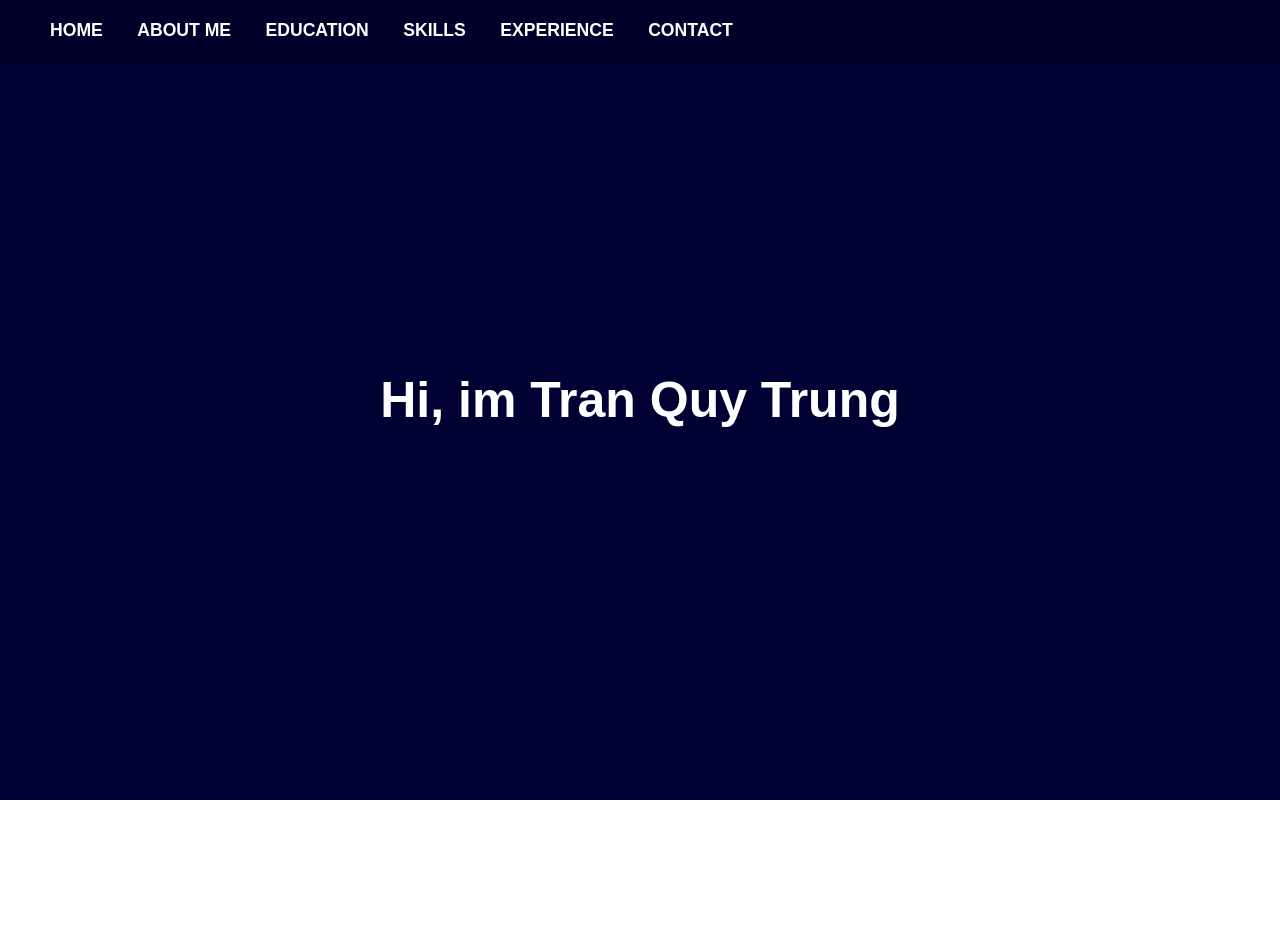
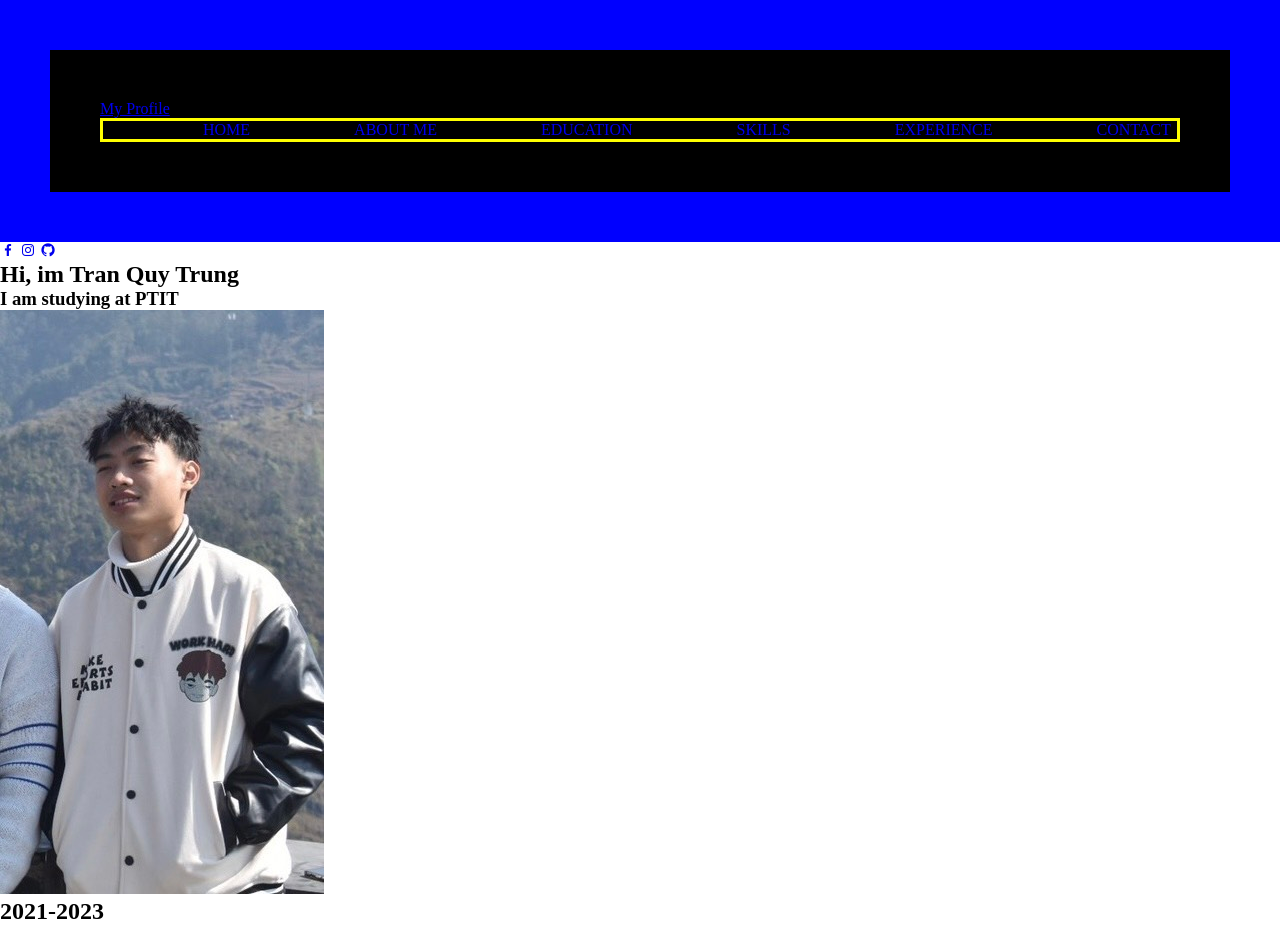
Before and after one commit to QTrung21/Software-technology-project, a plain HTML site: page B21DCVT432/index.html in a window 1280 px wide. Before the commit the page ends 800 px from the top, so only its background shows below. Drawn offline with nearby package versions, Linux system fonts and the light colour scheme.

Commit message:
Update code

```diff
--- a/B21DCVT432/index.html
+++ b/B21DCVT432/index.html
@@ -10,13 +10,13 @@
     </head>
     <body>
       <header class="header">
-        <a href="#home" class="logo">My <span> Profile</span></a>
+        <a href="#home" class="logo">My Profile</a>
         <nav class="navbar">
           <a href="#home">HOME</a>
           <a href="#about-me">ABOUT ME</a>
           <a href="#education">EDUCATION</a>
           <a href="#skills">SKILLS</a>
-          <a href="#portfolio">EXPERIENCE</a>
+          <a href="#experience">EXPERIENCE</a>
           <a href="#contact">CONTACT</a>
         </nav>
       </header>
@@ -24,13 +24,16 @@
       <main>
         <section class="home">
           <div class="home-icon">
+            <a href="https://www.facebook.com/qtrungt21"><i class='bx bxl-facebook' ></i></a>
+            <a href="https://www.instagram.com/trungq21/"><i class='bx bxl-instagram' ></i></a>
+            <a href="https://github.com/QTrung21"><i class='bx bxl-github' ></i></a>
           </div>
           <div class="home-content">
             <h1>Hi, im Tran Quy Trung</h1>
-
+            <h3>I am studying at PTIT </h3>
           </div>
           <div class="home-image">
-            <img src="">
+            <img src="Image/homeimg.jpg">
           </div>
         </section>
         <section class="about-me">
@@ -40,7 +43,15 @@
             </h1>
           </div>
         </section>
+        <section class="education">
+          <div>
+            <h2>2021-2023</h2>
+          </div>
+        </section>
       </main>
 
+      <footer>
+
+      </footer>
     </body>
 <html>
--- a/B21DCVT432/main.css
+++ b/B21DCVT432/main.css
@@ -1,102 +1,29 @@
 * {
   margin: 0;
   padding: 0;
-  box-sizing: border-box;
-  font-family: Arial, Helvetica, sans-serif;
 }
 
-body {
-  color: rgb(11, 11, 11);
+:root{
+  --bg-color: black;
+  --nav-color: blue;
 }
 
-.header {
-  position: fixed;
-  top: 0;
-  left: 0;
-  width: 100%;
-  padding: 20px 20px;
-  padding-right: 10%;
-  display: flex;
-  justify-content: space-between;
-  align-items: center;
-  z-index: 100;
-  color: rgb(255, 255, 255);
-  font-family: 'Gill Sans', 'Gill Sans MT', Calibri, 'Trebuchet MS', sans-serif;
-  background-color: rgb(0, 0, 0, 0.150);
+.header{
+  background-color: var(--bg-color);
+  padding: 50px;
+  border: 50px;
+  border-style: solid;
+  border-color: blue;
+  box-sizing: border-box;
 }
 
-.mylogo {
-  position: relative;
-  font-size: 25px;
-  color: rgb(255, 255, 255);
-  text-decoration: none;
-  font-weight: 800;
-  cursor: pointer;
+.navbar{
+  border-style: solid;
+  border-color: yellow;
 }
 
- .navbar a {
-  position: relative;
-  font-size: 1.1em;
-  color: white;
+.navbar a{
+  background-color: --bg-color;
   text-decoration: none;
-  font-weight: 700;
-  margin-left: 30px;
+  margin-left: 100px;
 }
-
-.navbar a:hover {
-  color: blue;
-}
-
-.home {
-  position: relative;
-  width: 100%;
-  justify-content: space-between;
-  height: 100vh;
-  background-size: cover;
-  background-position: center;
-  display: flex;
-  align-items: center;
-  background-color: rgb(0, 0, 50);
-  padding: 70px 10px;
-}
-
-.content {
-  max-width: 600px;
-}
-
-h3 {
-  font-size: 32px;
-  font-weight: 700;
-  color: rgb(235, 235, 255)
-}
-
-h1 {
-  font-size: 50px;
-  font-weight: 700;
-  margin: -3px 0;
-  color: white;
-}
-
-span {
-  color: blue;
-}
-
-.logo {
-  position: absolute;
-  top: 25%;
-  right: 100px;
-  width: 500px;
-  height: 500px;
-  border-radius: 50%;
-  overflow: hidden;
-}
-
-.logo img {
-  width: 100%;
-  height: 100%;
-  object-fit: cover;
-}
-
-html {
-  scroll-behavior: smooth;
-}
```
Also changed, not shown: B21DCVT164/index.html (deleted, +0 -13 lines), B21DCVT164/script.js (deleted), B21DCVT164/styles.css (deleted), B21DCVT432/Image/homeimg.jpg (added).
